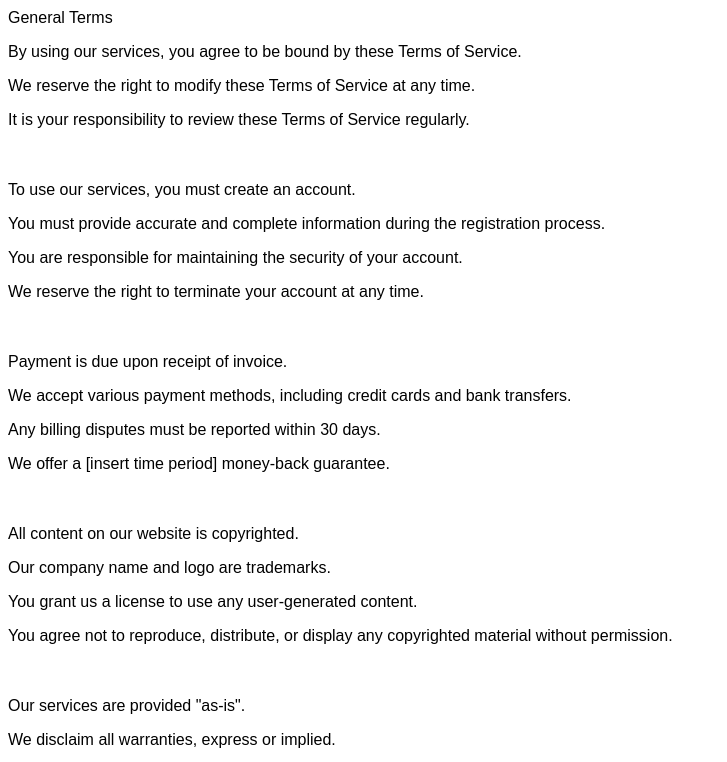
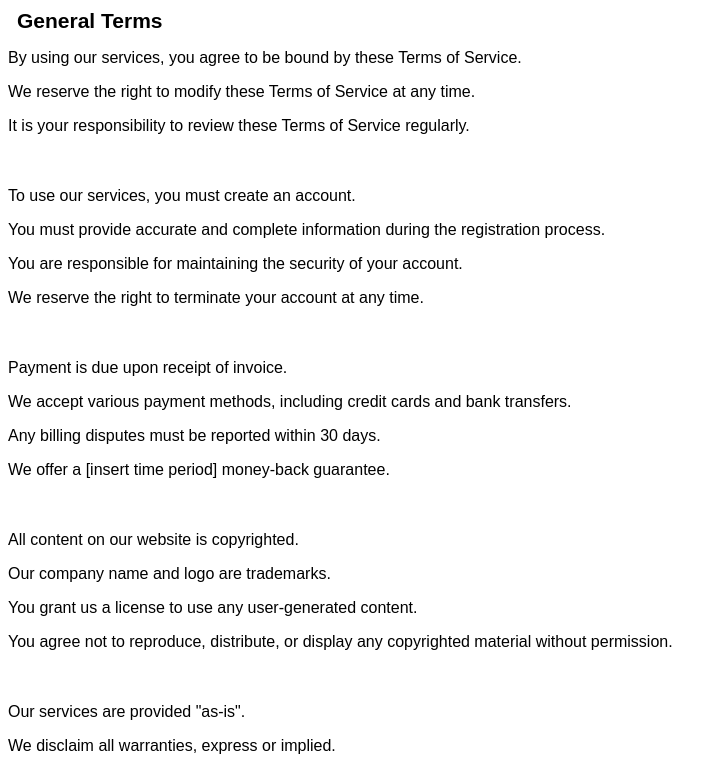
Before and after one commit to Bencodes1914/New-Project, a plain HTML site: page termsofService.html in a window 1280 px wide. Shown: the part 78-840 px from the top of the page, without its empty margins (0-727 px from the left). Drawn offline with Linux system fonts and the light colour scheme.

Commit message:
Addition

```diff
--- a/termsofService.html
+++ b/termsofService.html
@@ -12,7 +12,7 @@
     <body>
         <h1>Terms of Service</h1>
 
-<p>General Terms</p>
+<h3>General Terms</h3>
 <p>By using our services, you agree to be bound by these Terms of Service.</p>
 <p>We reserve the right to modify these Terms of Service at any time.</p>
 <p>It is your responsibility to review these Terms of Service regularly.</p>
```
